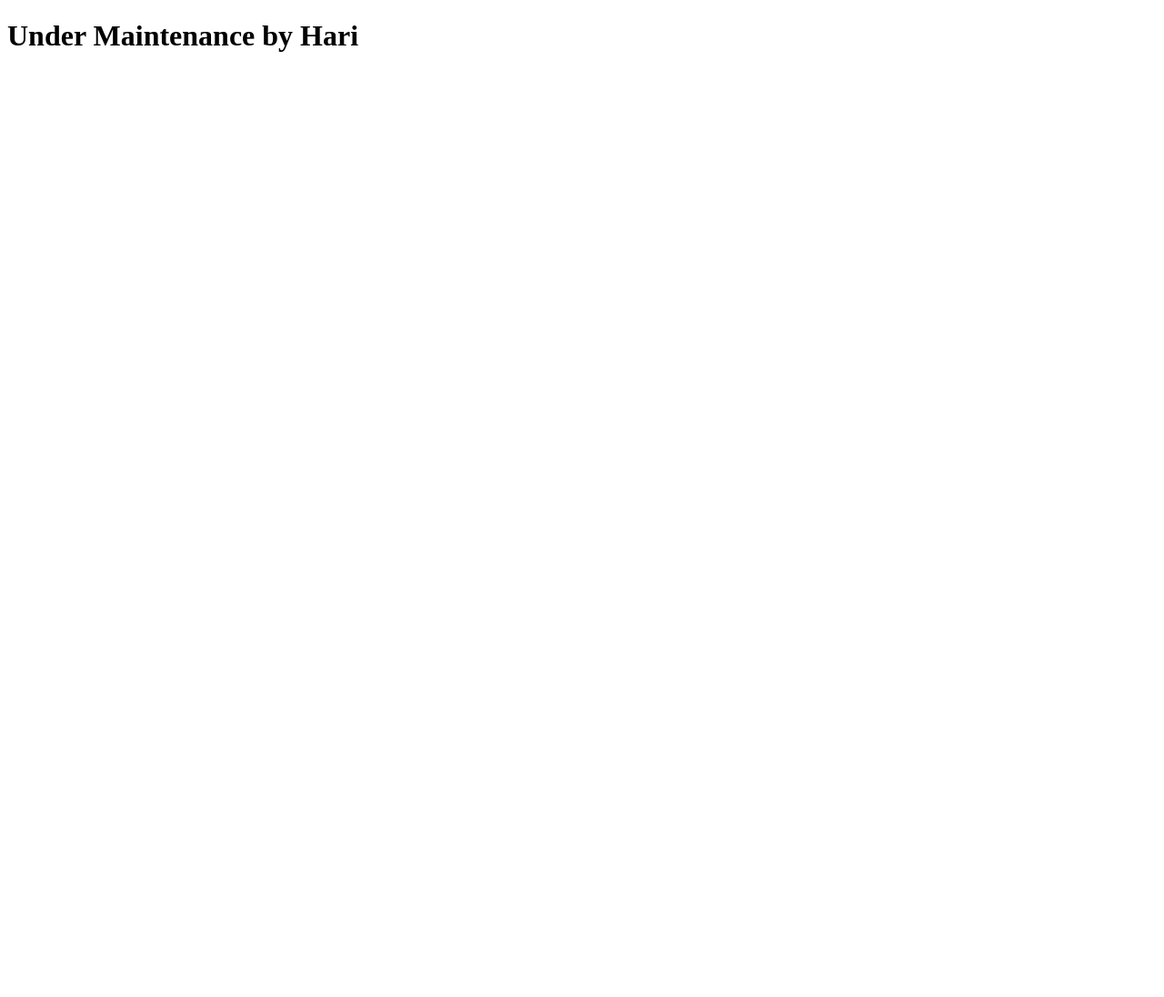
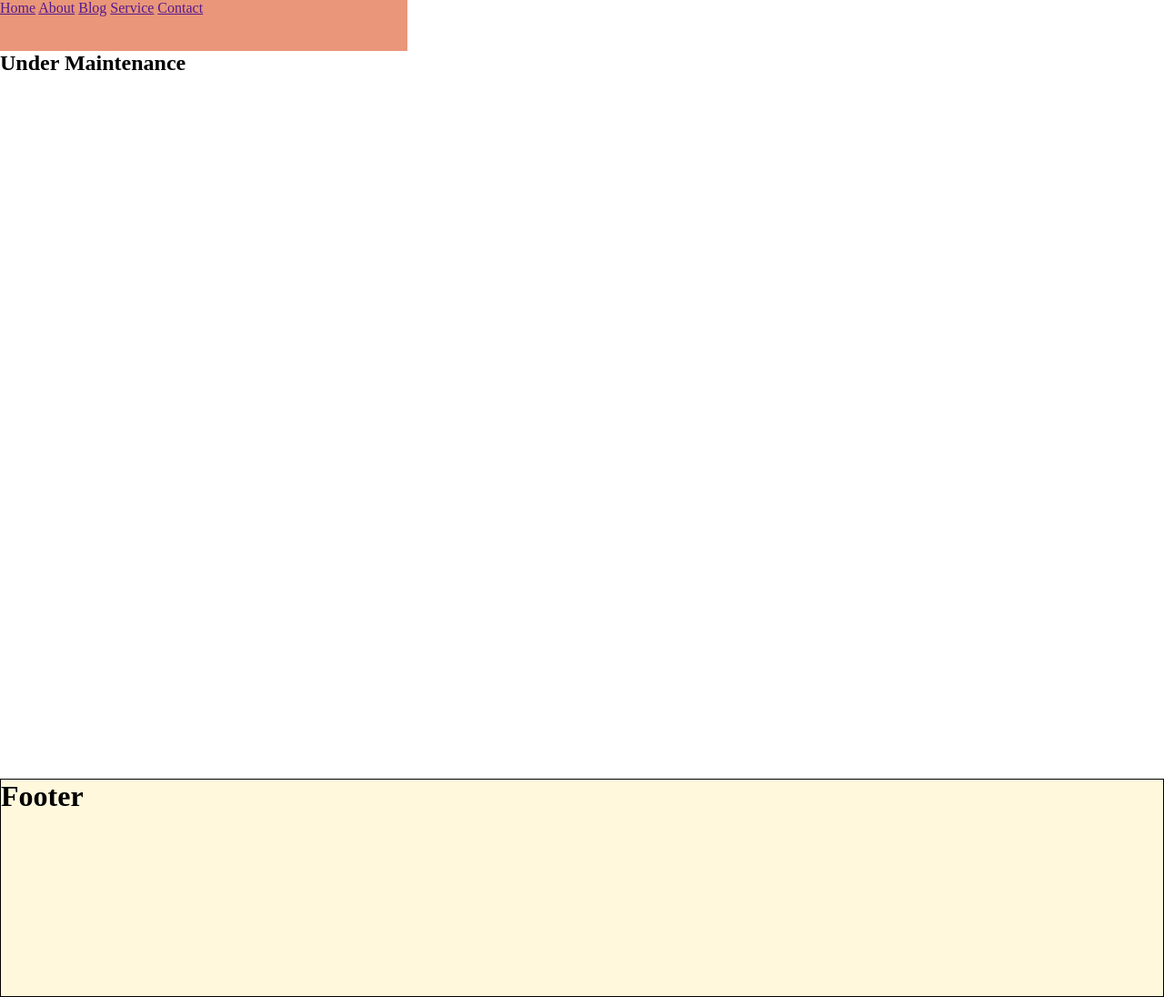
Before and after one commit to Yaseen17/designforge, a plain HTML site: page index.html in a window 1280 px wide. Shown: the whole page at 91% size. Before the commit the page ends 800 px from the top, so only its background shows below. Drawn offline with Linux system fonts and the light colour scheme.

Commit message:
navigation

```diff
--- a/index.html
+++ b/index.html
@@ -5,8 +5,32 @@
     <meta http-equiv="X-UA-Compatible" content="IE=edge">
     <meta name="viewport" content="width=device-width, initial-scale=1.0">
     <title>Design Forge</title>
+    <link rel="stylesheet" href="style.css">
 </head>
 <body>
-    <h1>Under Maintenance by Hari</h1>
+    <header>
+        <nav>
+            <div id="nav">
+              <div id="logo">
+                <div class="logo">
+              </div>
+              <div id="links">
+                <a href="">Home</a>
+                <a href="">About</a>
+                <a href="">Blog</a>
+                <a href="">Service</a>
+                <a href="">Contact</a>
+              </div>
+            </div>
+          </nav>
+    </header>
+    <section>
+            <h1>Under Maintenance</h1>
+    </section>
+    <footer>
+        <div class="Footer">
+            <h1>Footer</h1>
+        </div>
+    </footer>
 </body>
 </html>
--- a/style.css
+++ b/style.css
@@ -0,0 +1,36 @@
+*{
+    margin: 0;
+    padding: 0;
+}
+
+html, body {
+    height: 100%;
+}
+
+body
+{
+    display: grid;
+    grid: 7vh 100vh 30vh / 35vw 65vw;
+    grid-template-areas: "nav nav"
+                         "main main"
+                         "footer footer";
+
+}
+
+header{
+    background-color: darksalmon
+}
+
+
+section
+{
+    background-color:white;
+    grid-area: main;
+}
+
+footer
+{
+    background-color: cornsilk;
+    border: 1px solid black;
+    grid-area: footer;
+}
```
